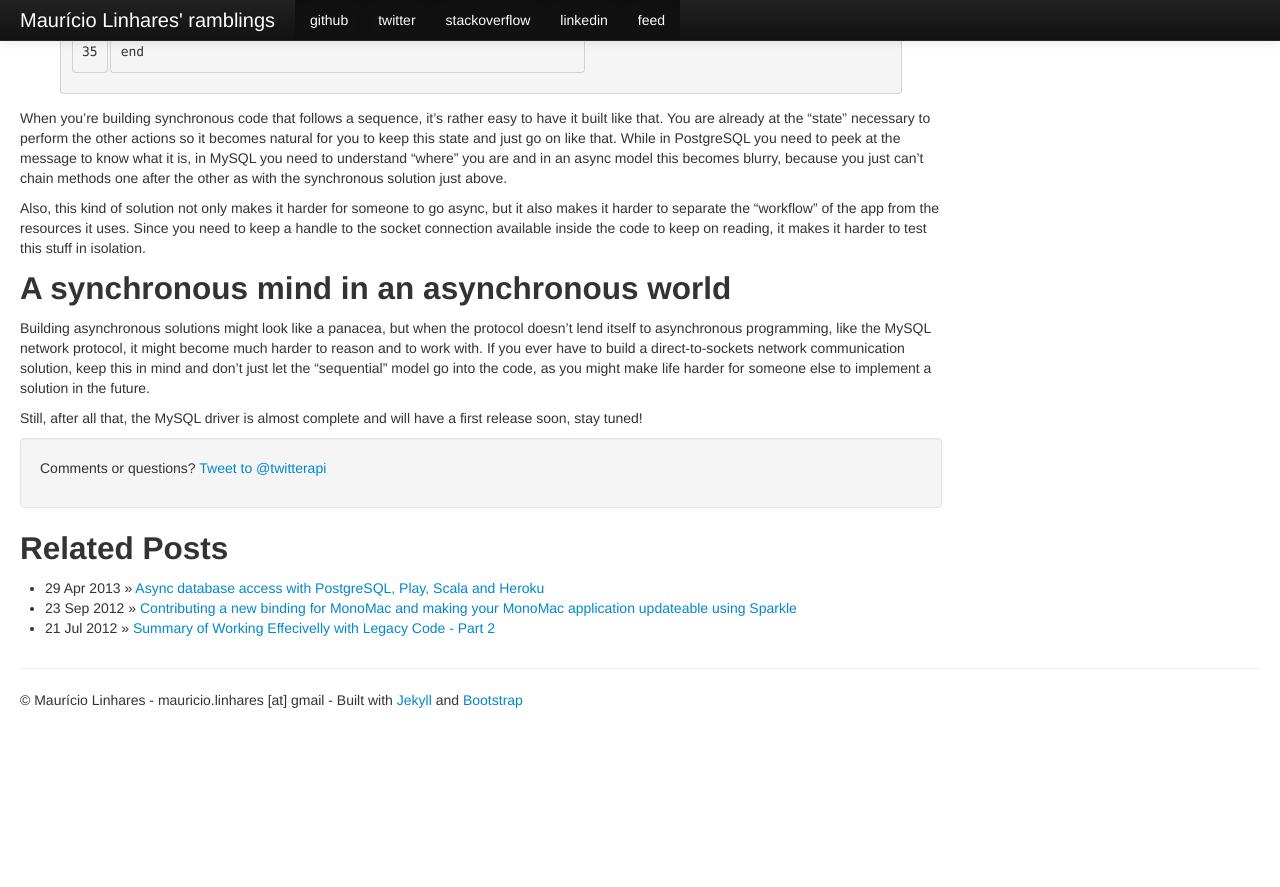
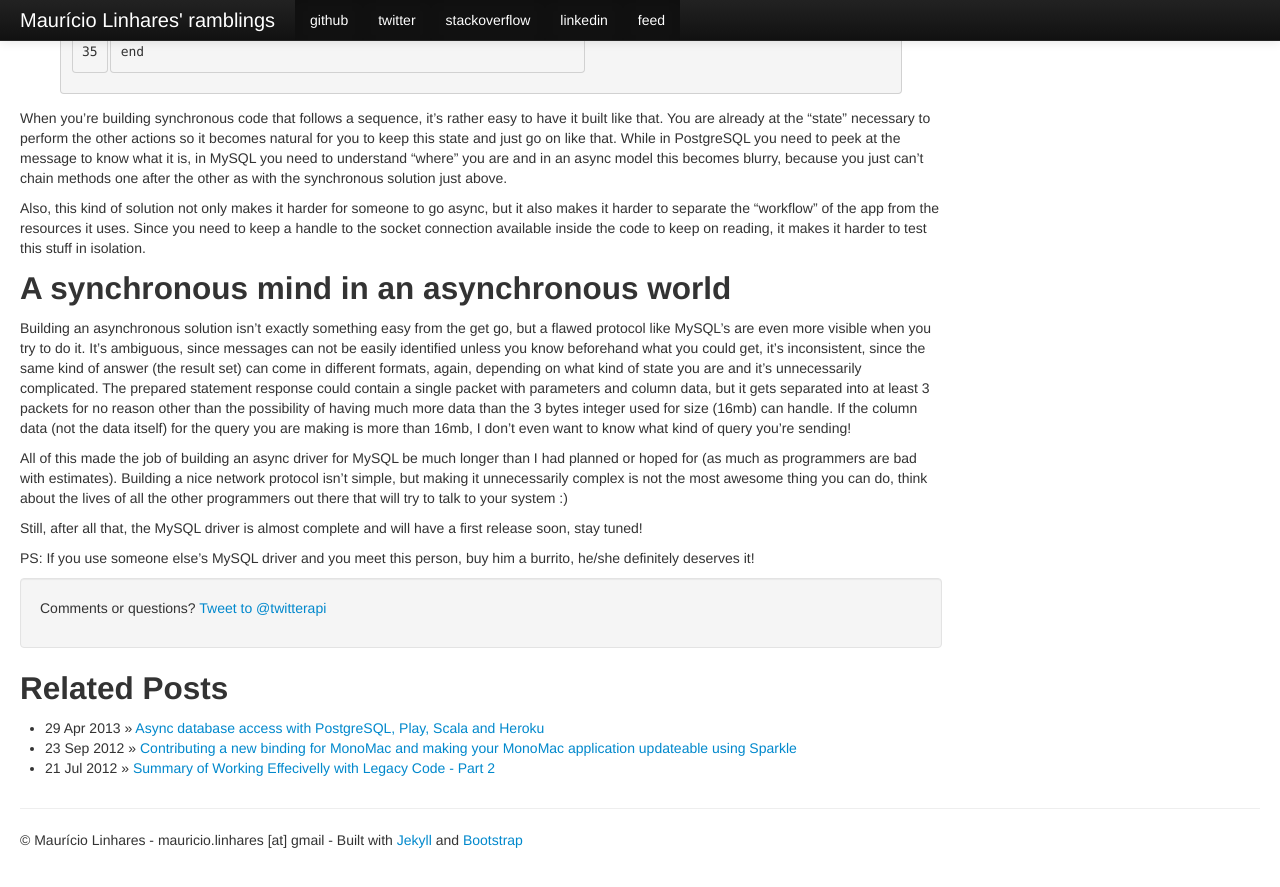
Before and after one commit to mauricio/mauricio.github.com, a Jekyll site: the page built from _posts/2013-05-13-turning-a-synchronous-client-into-async-or-why-the-mysql-protocol-is-so-absurdly-complicated-to-handle.md, in a window 1280 px wide and 900 px high, scrolled down 4268 px. Shown: the top 887 px of the window. Built offline with Jekyll 4.4.1, drawn with Linux system fonts in a browser that asks for light colours; Markdown is read by kramdown in place of the engine named in the settings; comment, search, counter and statistics services are not loaded; before the commit the page ends 5028 px from its top, so only the background shows below that; some of the changed text lies outside the part shown.

Commit message:
Moved disclaiemr up

```diff
--- a/_posts/2013-05-13-turning-a-synchronous-client-into-async-or-why-the-mysql-protocol-is-so-absurdly-complicated-to-handle.md
+++ b/_posts/2013-05-13-turning-a-synchronous-client-into-async-or-why-the-mysql-protocol-is-so-absurdly-complicated-to-handle.md
@@ -3,11 +3,16 @@
 title: Turning a synchronous client into async or why the MySQL protocol is so complicated to handle
 ---
 
+**DISCLAIMER**: this is a rant about MySQL's network protocol only. I am very grateful for all the work everyone involved
+in MySQL did and it still is my database of choice if not on Heroku so, don't take this as another 'mysql sucks, bla bla bla'
+post, I just think it's important for people to understand how you can complicate someone else's life with a complicated
+network protocol.
+
 A week ago I released the first version of the [postgresql-async](https://github.com/mauricio/postgresql-async) project
 and got some feedback from people that were looking for something like this but for MySQL. Since I had already planned
 to do it sometime in the future, why not just start it now? It wouldn't be much harder than PostgreSQL, would it?
 
-Oh boy, I was never THIS wrong in my life.
+Oh boy, I was never **THIS wrong** in my life.
 
 As you might have seen from the project description, I'm using [Netty](http://netty.io/) as the IO framework for both
 clients. Netty follows a messaging approach to IO, when something happens, an event is created and eventually your code
@@ -108,11 +113,6 @@
 between different concurrent threads at any moment.
 
 Why am I saying this? Because now we get to see how the MySQL network protocol works.
-
-**DISCLAIMER**: this is a rant about MySQL's network protocol only. I am very grateful for all the work everyone involved
-in MySQL did and it still is my database of choice if not on Heroku so, don't take this as another 'mysql sucks, bla bla bla'
-post, I just think it's important for people to understand how you can complicate someone else's life with a complicated
-network protocol.
 
 ## Decoding MySQL messages
 
@@ -216,9 +216,20 @@
 
 ## A synchronous mind in an asynchronous world
 
-Building asynchronous solutions might look like a panacea, but when the protocol doesn't lend itself to asynchronous
-programming, like the MySQL network protocol, it might become much harder to reason and to work with. If you ever have to
-build a direct-to-sockets network communication solution, keep this in mind and don't just let the "sequential" model
-go into the code, as you might make life harder for someone else to implement a solution in the future.
+Building an asynchronous solution isn't exactly something easy from the get go, but a flawed protocol like MySQL's are
+even more visible when you try to do it. It's ambiguous, since messages can not be easily identified unless you know
+beforehand what you could get, it's inconsistent, since the same kind of answer (the result set) can come in different
+formats, again, depending on what kind of state you are and it's unnecessarily complicated. The prepared statement response
+could contain a single packet with parameters and column data, but it gets separated into at least 3 packets for no reason
+other than the possibility of having much more data than the 3 bytes integer used for size (16mb) can handle. If the
+column data (not the data itself) for the query you are making is more than 16mb, I don't even want to know what
+kind of query you're sending!
+
+All of this made the job of building an async driver for MySQL be much longer than I had planned or hoped for (as much
+as programmers are bad with estimates). Building a nice network protocol isn't simple, but making it unnecessarily
+complex is not the most awesome thing you can do, think about the lives of all the other programmers out there that
+will try to talk to your system :)
 
 Still, after all that, the MySQL driver is almost complete and will have a first release soon, stay tuned!
+
+PS: If you use someone else's MySQL driver and you meet this person, buy him a burrito, he/she definitely deserves it!
```
